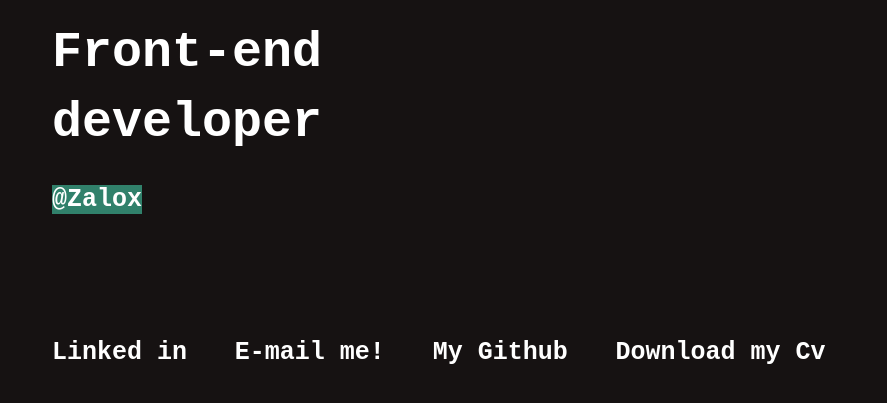
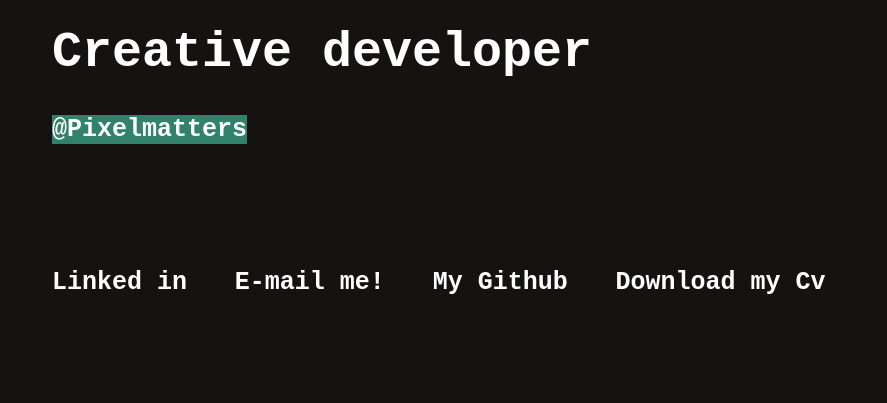
Before and after one commit to pedrofmiguel/pedrofmiguel.github.io, a plain HTML site: page index.html in a window 1280 px wide. Shown: the part 355-758 px from the top of the page, without its empty margins (0-887 px from the left). Drawn offline with nearby package versions, Linux system fonts and the light colour scheme.

Commit message:
Change job position

```diff
--- a/index.html
+++ b/index.html
@@ -43,9 +43,9 @@
                     <br>
                     Ferreira
                 </h1>
-                <h2 class="left-title">Front-end developer
+                <h2 class="left-title">Creative developer
                     <br>
-                    <a target="_blank" href="https://www.zalox.com" class="company hoverable">@Zalox</a>
+                    <a target="_blank" href="https://www.pixelmatters.com" class="company hoverable">@Pixelmatters</a>
                 </h2>
             </div>
             <div class="right">
```
